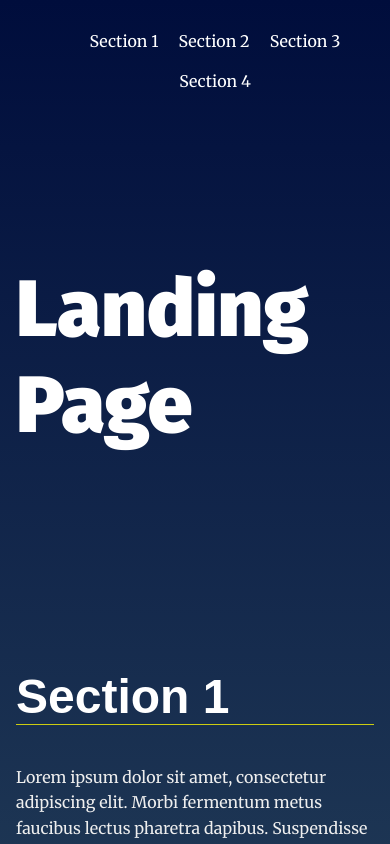
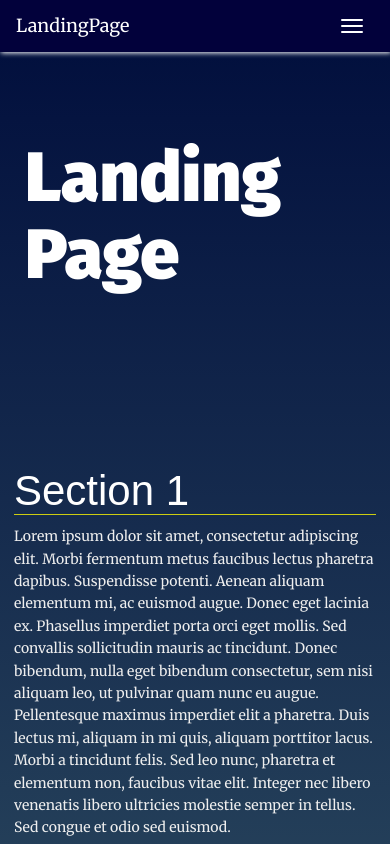
Before and after one commit to manaressam9/landinPg, a plain HTML site: page index.html in a window 390 px wide. Shown: the top 844 px of the page. Drawn offline with nearby package versions, Linux system fonts and the light colour scheme.

Commit message:
Update index.html

```diff
--- a/index.html
+++ b/index.html
@@ -6,28 +6,45 @@
   <meta http-equiv="X-UA-Compatible" content="ie=edge">
   <title>Manipulating the DOM</title>
   <!-- Load Google Fonts -->
-  <link href="https://fonts.googleapis.com/css?family=Fira+Sans:900|Merriweather&display=swap" rel="stylesheet">  <!-- Load Styles -->
+  <link href="https://fonts.googleapis.com/css?family=Fira+Sans:900|Merriweather&display=swap" rel="stylesheet">
+   <!-- Load Styles -->
+  <link rel="stylesheet" href="https://maxcdn.bootstrapcdn.com/bootstrap/3.4.1/css/bootstrap.min.css">
+  <!-- Local style sheet -->
   <link href="css/styles.css" rel="stylesheet">
 </head>
 <body>
   <!-- HTML Follows BEM naming conventions
   IDs are only used for sections to connect menu achors to sections -->
-  <header class="page__header">
-    <nav class="navbar__menu">
-      <!-- Navigation starts as empty UL that will be populated with JS -->
-      <ul id="navbar__list"></ul>
+    <!-- responsive navBar on collapse -->
+    <nav class="navbar navbar-expand-md navbar__menu">
+      <div class="container">
+        <div class="navbar-header">
+          <!-- button appears onCollapse -->
+          <button type="button" class="navbar-toggle" data-toggle="collapse" data-target="#myNavbar">
+            <span class="icon-bar"></span>
+            <span class="icon-bar"></span>
+            <span class="icon-bar"></span>
+          </button>
+          <a class="navbar-brand" href="#">LandingPage</a>
+        </div>
+         <!-- Navigation starts as empty UL that will be populated with JS -->
+        <div class="collapse navbar-collapse" id="myNavbar">
+          <ul id="navbar__list"></ul>
+        </div>
+      </div>
     </nav>
-  </header>
-  <main>
+    <!-- header -->
+  <div class="container">
     <header class="main__hero">
       <h1>Landing Page </h1>
     </header>
+  </div>
     <!-- Each Section has an ID (used for the anchor) and
     a data attribute that will populate the li node.
     Adding more sections will automatically populate nav.
     The first section is set to active class by default -->
     <section id="section1" data-nav="Section 1" >
-      <div class="landing__container">
+      <div class=" landing__container">
         <h2>Section 1</h2>
         <p>Lorem ipsum dolor sit amet, consectetur adipiscing elit. Morbi fermentum metus faucibus lectus pharetra dapibus. Suspendisse potenti. Aenean aliquam elementum mi, ac euismod augue. Donec eget lacinia ex. Phasellus imperdiet porta orci eget mollis. Sed convallis sollicitudin mauris ac tincidunt. Donec bibendum, nulla eget bibendum consectetur, sem nisi aliquam leo, ut pulvinar quam nunc eu augue. Pellentesque maximus imperdiet elit a pharetra. Duis lectus mi, aliquam in mi quis, aliquam porttitor lacus. Morbi a tincidunt felis. Sed leo nunc, pharetra et elementum non, faucibus vitae elit. Integer nec libero venenatis libero ultricies molestie semper in tellus. Sed congue et odio sed euismod.</p>
 
@@ -35,7 +52,7 @@
       </div>
     </section>
     <section id="section2" data-nav="Section 2">
-      <div class="landing__container">
+      <div class=" landing__container">
         <h2>Section 2</h2>
         <p>Lorem ipsum dolor sit amet, consectetur adipiscing elit. Morbi fermentum metus faucibus lectus pharetra dapibus. Suspendisse potenti. Aenean aliquam elementum mi, ac euismod augue. Donec eget lacinia ex. Phasellus imperdiet porta orci eget mollis. Sed convallis sollicitudin mauris ac tincidunt. Donec bibendum, nulla eget bibendum consectetur, sem nisi aliquam leo, ut pulvinar quam nunc eu augue. Pellentesque maximus imperdiet elit a pharetra. Duis lectus mi, aliquam in mi quis, aliquam porttitor lacus. Morbi a tincidunt felis. Sed leo nunc, pharetra et elementum non, faucibus vitae elit. Integer nec libero venenatis libero ultricies molestie semper in tellus. Sed congue et odio sed euismod.</p>
 
@@ -43,7 +60,7 @@
       </div>
     </section>
     <section id="section3" data-nav="Section 3">
-      <div class="landing__container">
+      <div class=" landing__container">
         <h2>Section 3</h2>
         <p>Lorem ipsum dolor sit amet, consectetur adipiscing elit. Morbi fermentum metus faucibus lectus pharetra dapibus. Suspendisse potenti. Aenean aliquam elementum mi, ac euismod augue. Donec eget lacinia ex. Phasellus imperdiet porta orci eget mollis. Sed convallis sollicitudin mauris ac tincidunt. Donec bibendum, nulla eget bibendum consectetur, sem nisi aliquam leo, ut pulvinar quam nunc eu augue. Pellentesque maximus imperdiet elit a pharetra. Duis lectus mi, aliquam in mi quis, aliquam porttitor lacus. Morbi a tincidunt felis. Sed leo nunc, pharetra et elementum non, faucibus vitae elit. Integer nec libero venenatis libero ultricies molestie semper in tellus. Sed congue et odio sed euismod.</p>
 
@@ -51,17 +68,21 @@
       </div>
     </section>
     <section id="section4" data-nav="Section 4">
-      <div class="landing__container">
+      <div class=" landing__container">
         <h2>Section 4</h2>
         <p>Lorem ipsum dolor sit amet, consectetur adipiscing elit. Morbi fermentum metus faucibus lectus pharetra dapibus. Suspendisse potenti. Aenean aliquam elementum mi, ac euismod augue. Donec eget lacinia ex. Phasellus imperdiet porta orci eget mollis. Sed convallis sollicitudin mauris ac tincidunt. Donec bibendum, nulla eget bibendum consectetur, sem nisi aliquam leo, ut pulvinar quam nunc eu augue. Pellentesque maximus imperdiet elit a pharetra. Duis lectus mi, aliquam in mi quis, aliquam porttitor lacus. Morbi a tincidunt felis. Sed leo nunc, pharetra et elementum non, faucibus vitae elit. Integer nec libero venenatis libero ultricies molestie semper in tellus. Sed congue et odio sed euismod.</p>
 
         <p>Aliquam a convallis justo. Vivamus venenatis, erat eget pulvinar gravida, ipsum lacus aliquet velit, vel luctus diam ipsum a diam. Cras eu tincidunt arcu, vitae rhoncus purus. Vestibulum fermentum consectetur porttitor. Suspendisse imperdiet porttitor tortor, eget elementum tortor mollis non.</p>
       </div>
     </section>
-  </main>
+
   <footer class="page__footer">
     <p>&copy Udacity</p>
   </footer>
-<script src="js/app.js"></script>
+  <!-- script local file -->
+    <script src="js/app.js"></script>
+   <!-- script online files -->
+    <script src="https://ajax.googleapis.com/ajax/libs/jquery/3.5.1/jquery.min.js"></script>
+    <script src="https://maxcdn.bootstrapcdn.com/bootstrap/3.4.1/js/bootstrap.min.js"></script>
 </body>
 </html>
```
